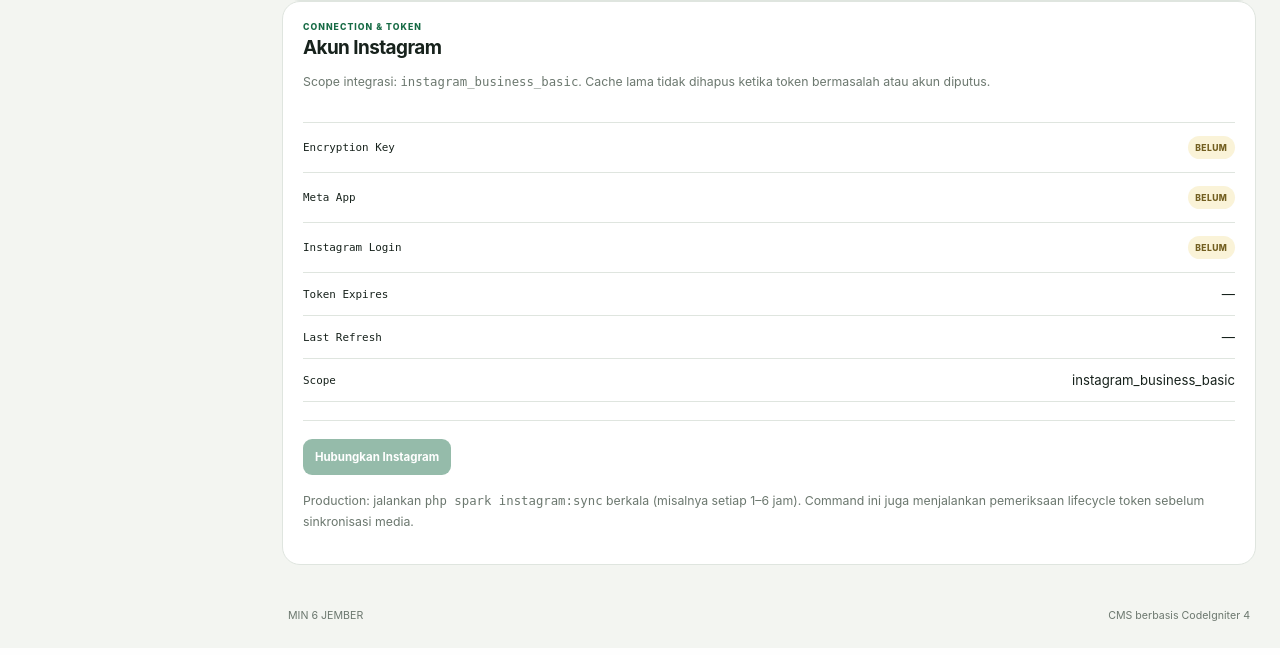
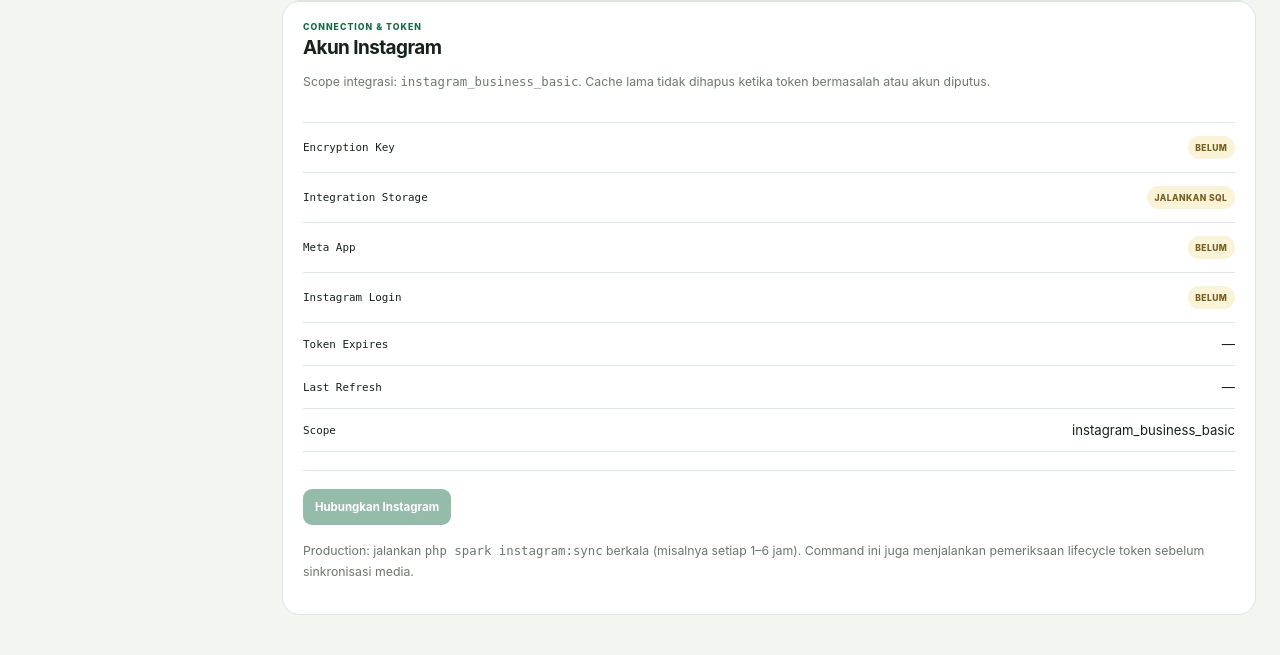
Before and after one commit to Al-Faroz/minsix, a CodeIgniter 4 app: the page made by app/Views/manager/instagram/settings.php in a window 1280 px wide. Shown: the part 1104-1759 px from the top of the page. Run offline with PHP 8.4 and a stand-in for CodeIgniter, Linux system fonts and the light colour scheme; the template is opened without the code that fills it, so the values that code supplies are empty; some libraries are stand-ins or nearby versions.

Commit message:
PHASE 10C: show integration storage readiness

```diff
--- a/app/Views/manager/instagram/settings.php
+++ b/app/Views/manager/instagram/settings.php
@@ -3,7 +3,7 @@
 
 <?php
 $connected = (bool) ($apiState['connected'] ?? false);
-$appReady = (bool) (($apiState['app_id_ready'] ?? false) && ($apiState['app_secret_ready'] ?? false));
+$appReady = (bool) (($apiState['storage_ready'] ?? false) && ($apiState['app_id_ready'] ?? false) && ($apiState['app_secret_ready'] ?? false));
 $daysRemaining = $apiState['token_days_remaining'] ?? null;
 $accountLabel = trim((string) ($apiState['username'] ?? '')) !== ''
     ? '@' . trim((string) $apiState['username'])
@@ -104,6 +104,7 @@ $accountLabel = trim((string) ($apiState['username'] ?? '')) !== ''
 
     <div class="credential-list">
         <div><code>Encryption Key</code><span class="status-chip <?= ($apiState['encryption_ready'] ?? false) ? 'published' : 'draft' ?>"><?= ($apiState['encryption_ready'] ?? false) ? 'READY' : 'BELUM' ?></span></div>
+        <div><code>Integration Storage</code><span class="status-chip <?= ($apiState['storage_ready'] ?? false) ? 'published' : 'draft' ?>"><?= ($apiState['storage_ready'] ?? false) ? 'READY' : 'JALANKAN SQL' ?></span></div>
         <div><code>Meta App</code><span class="status-chip <?= $appReady ? 'published' : 'draft' ?>"><?= $appReady ? 'READY' : 'BELUM' ?></span></div>
         <div><code>Instagram Login</code><span class="status-chip <?= $connected ? 'published' : 'draft' ?>"><?= $connected ? esc($accountLabel) : (($apiState['token_expired'] ?? false) ? 'REAUTH' : 'BELUM') ?></span></div>
         <div><code>Token Expires</code><span><?= ! empty($apiState['token_expires_at']) ? esc(date('d-m-Y H:i', strtotime($apiState['token_expires_at']))) : '—' ?></span></div>
```
